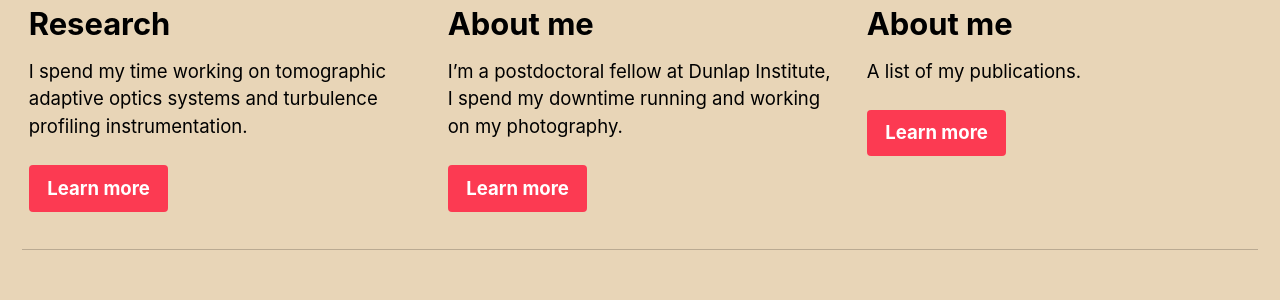
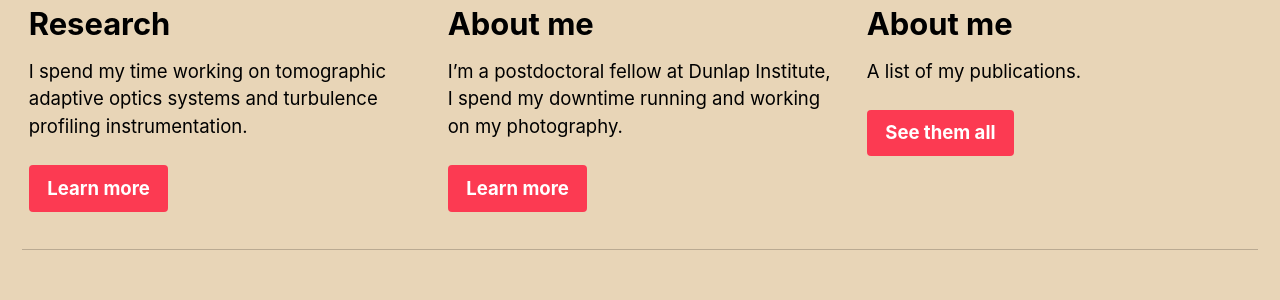
Before and after one commit to rdungee/rdungee.github.io, a Jekyll site: the page built from _pages/home.md, in a window 1280 px wide. Shown: the part 847-1147 px from the top of the page. Built offline with Jekyll 4.4.1, drawn with Linux system fonts in a browser that asks for light colours; cached includes are drawn as plain includes.

Commit message:
See the publications rather than learn more

```diff
--- a/_pages/home.md
+++ b/_pages/home.md
@@ -27,7 +27,7 @@ feature_row:
     excerpt: "A list of my publications."
     url: "/publications/"
     btn_class: "btn--primary"
-    btn_label: "Learn more"
+    btn_label: "See them all"
 ---
 
 {% include feature_row %}
```
